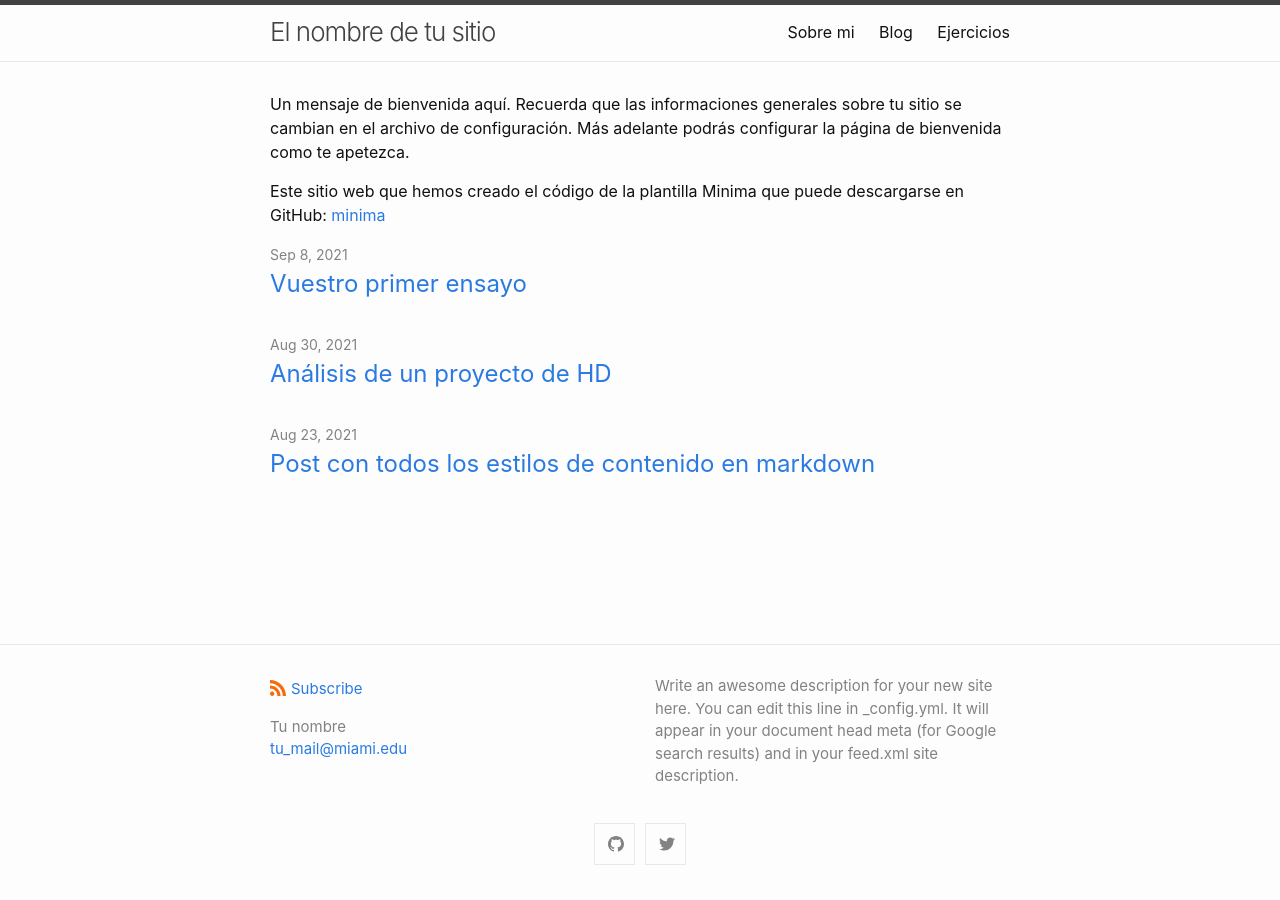
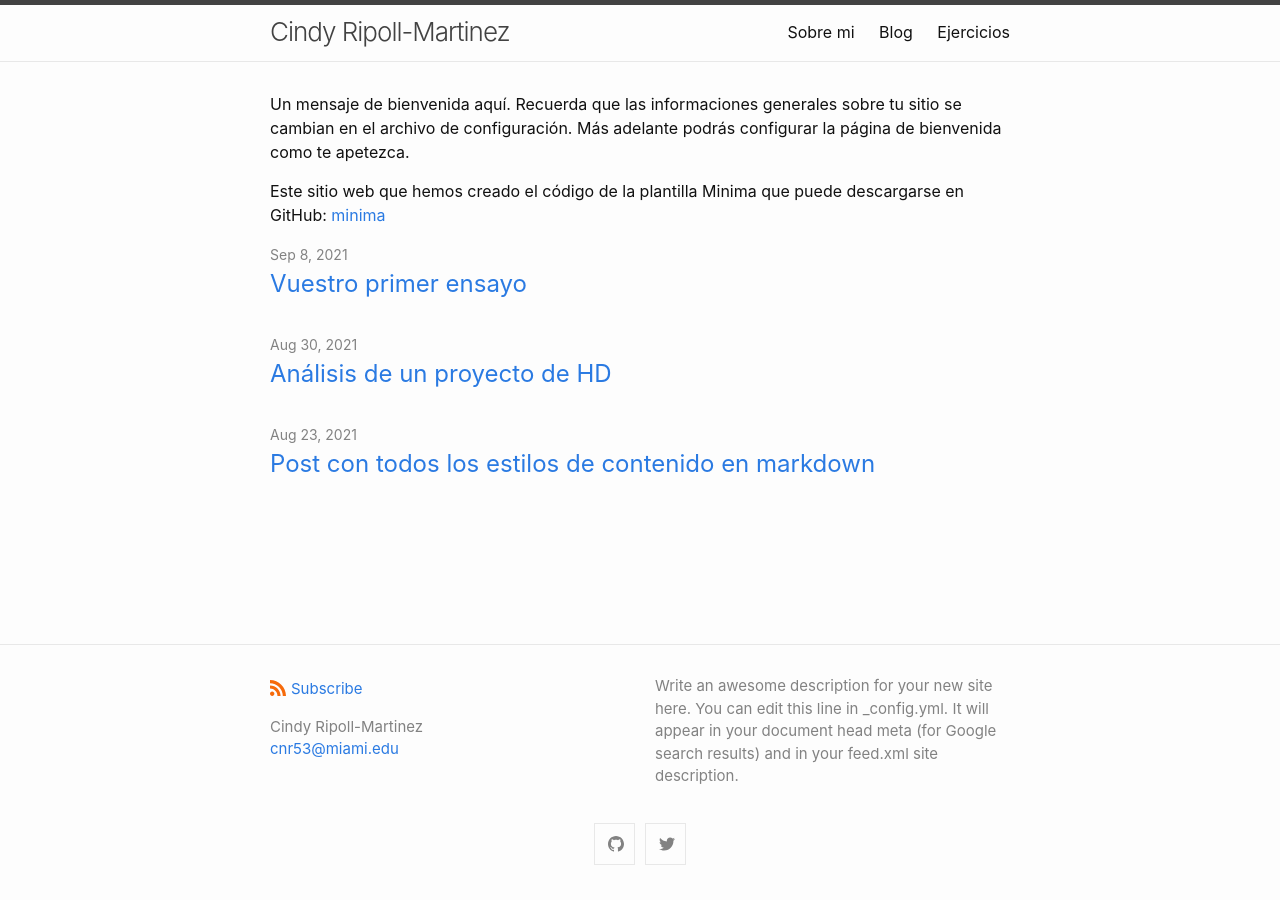
Before and after one commit to cindyripollm/cindyripollm.github.io, a Jekyll site: the page built from index.md, in a window 1280 px wide. Built offline with Jekyll 4.4.1, drawn with Linux system fonts in a browser that asks for light colours.

Commit message:
Update _config.yml

```diff
--- a/_config.yml
+++ b/_config.yml
@@ -1,7 +1,7 @@
-title: El nombre de tu sitio
+title: Cindy Ripoll-Martinez
 author:
-  name: Tu nombre
-  email: tu_mail@miami.edu
+  name: Cindy Ripoll-Martinez
+  email: cnr53@miami.edu
 description: > # this means to ignore newlines until "show_excerpts:"
   Write an awesome description for your new site here. You can edit this
   line in _config.yml. It will appear in your document head meta (for
```
